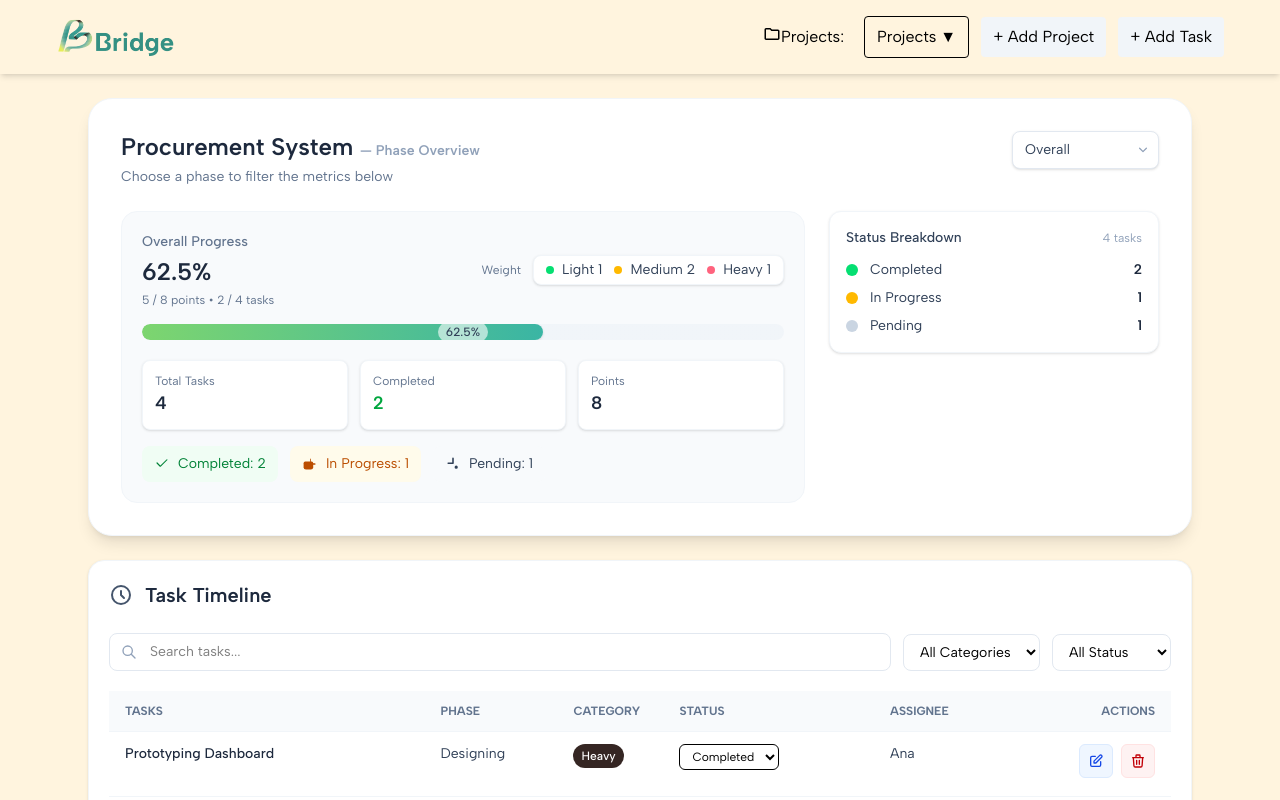
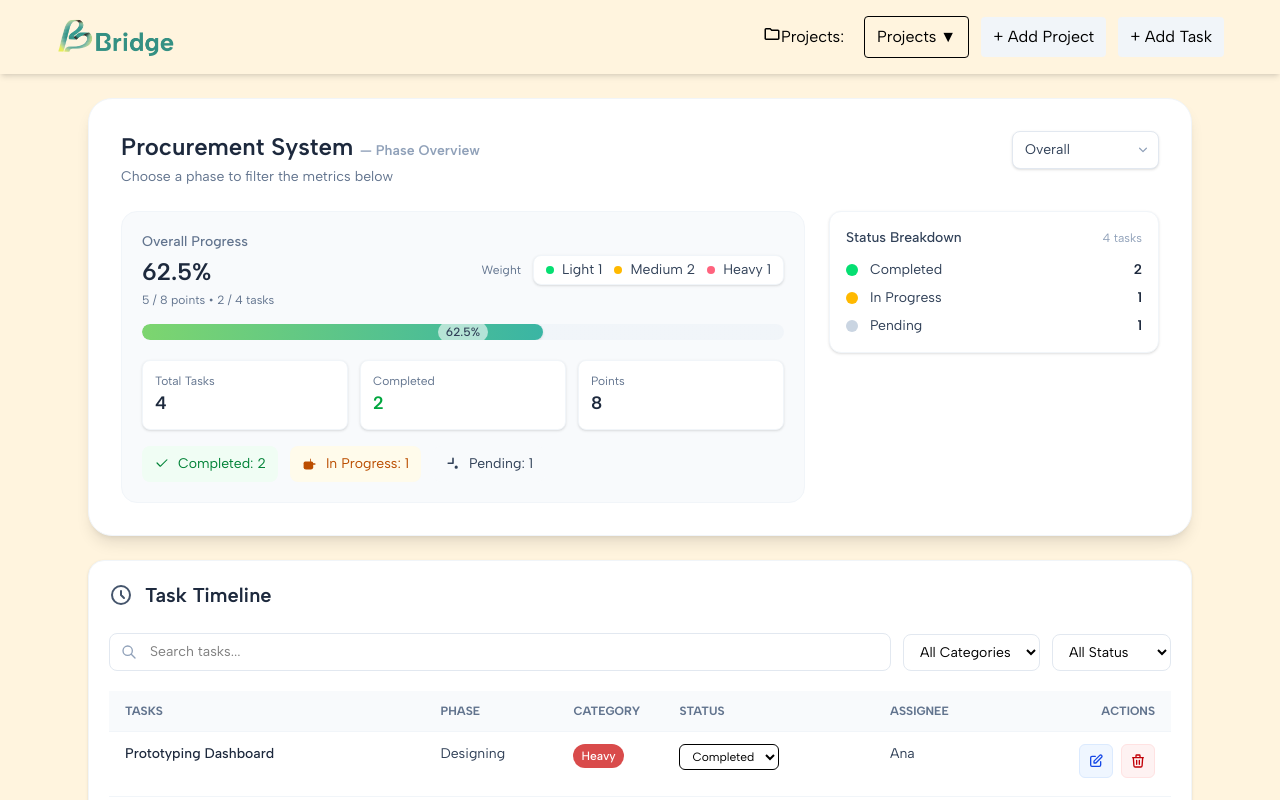
Before and after one commit to Bridge-Digital-Transformations-INTERNS/bridgeTGT, a Vue app: page / in a window 1280 px wide. Shown: the top 800 px of the page. Built offline with nearby package versions, Linux system fonts and the light colour scheme.

Commit message:
Updated CategoryBadge.vue to use specific hex color codes for badge categories instead of CSS variables for improved consistency and clarity.

```diff
--- a/src/components/badges/CategoryBadge.vue
+++ b/src/components/badges/CategoryBadge.vue
@@ -15,10 +15,10 @@ const props = defineProps({ category: String });
 
 const badgeColor = computed(() => {
   if (props.category === "light")
-    return "bg-[var(--color-cream)] text-[var(--color-cacao)]";
+    return "bg-[#E6B84C] text-white";
   if (props.category === "medium")
-    return "bg-[var(--color-sticky)] text-[var(--color-cacao)]";
-  if (props.category === "heavy") return "bg-[var(--color-cacao)] text-white";
+    return "bg-[#E67A3F] text-white";
+  if (props.category === "heavy") return "bg-[#D94B4B] text-white";
   return "bg-gray-200 text-gray-700";
 });
 </script>
```
